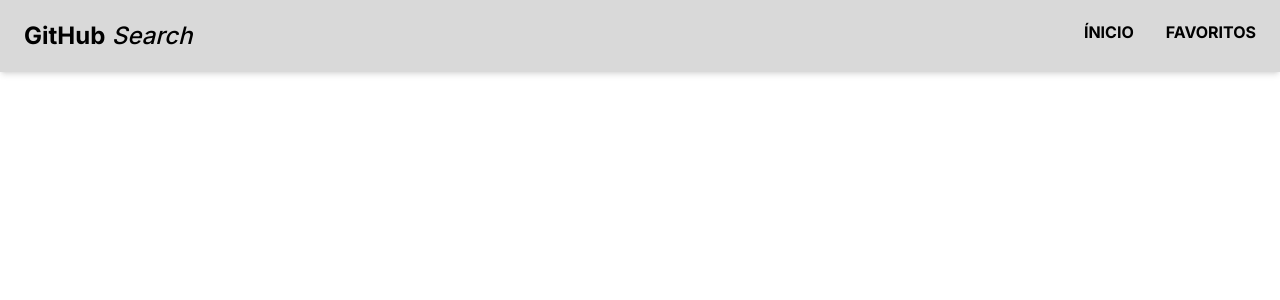
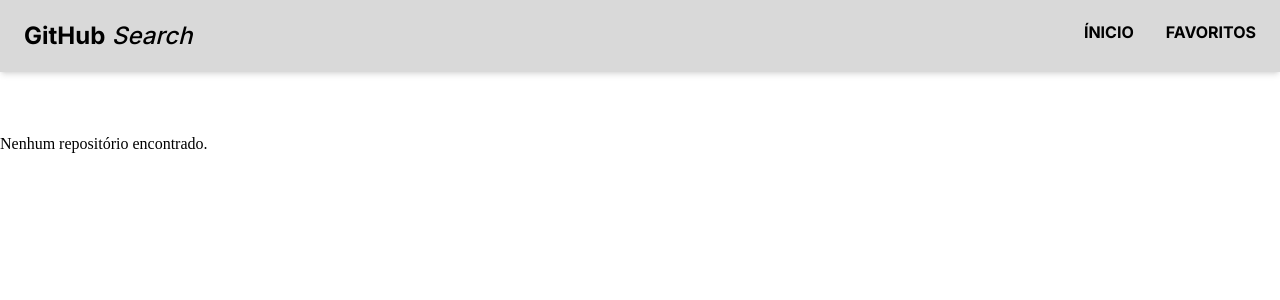
Before and after one commit to hortelaa/github_search, a Vue app: page /repositorios in a window 1280 px wide. Shown: the top 300 px of the page. Built offline with nearby package versions, Linux system fonts and the light colour scheme.

Commit message:
feat : página para mostrar os repositórios criada, e limitada a 4 cards por vez

```diff
--- /dev/null
+++ b/src/components/RepoCard.vue
@@ -0,0 +1,23 @@
+<template>
+    <li>
+        {{ repositorios.name }}
+    </li>
+    <li>
+        {{ repositorios.description }}
+    </li>
+    <li>
+        {{ repositorios.stargazers_count }}
+    </li>
+</template>
+
+
+<script>
+export default {
+    props: {
+        repositorios: {
+            type: Object,
+            required: true,
+        }
+    }
+}
+</script>
--- a/src/components/Search.vue
+++ b/src/components/Search.vue
@@ -25,6 +25,7 @@ export default {
                 if (this.repositorioAtivo) {
                     useMainStore().getRepositorios(data.items)
                     this.$router.push('/repositorios')
+                    console.log(data.items)
                 }
                 else {
                     useMainStore().getUsuarios(data.items)
--- a/src/views/repositorios.vue
+++ b/src/views/repositorios.vue
@@ -1,16 +1,36 @@
 <template>
-    <li v-for="repos in repositorios">
-        {{ repos.name }}
-    </li>
+    <RepoCard v-for="repos in reposVisiveis" :repositorios="repos"></RepoCard>
+    <p v-if="!repositorios.length">Nenhum repositório encontrado.</p>
+    <button v-if="!todosVisiveis" @click="mostrarMais">mostrar mais</button>
 </template>
 
 <script>
+import RepoCard from '@/components/RepoCard.vue';
 import { useMainStore } from '@/store/mainStore';
 
 export default {
+    data() {
+        return {
+            qntdVisivel: 4
+        }
+    },
+    components: {
+        RepoCard
+    },
     computed: {
         repositorios() {
             return useMainStore().repositorios
+        },
+        reposVisiveis() {
+            return this.repositorios.slice(0, this.qntdVisivel)
+        },
+        todosVisiveis() {
+            return this.reposVisiveis.length === this.repositorios.length
+        },
+    },
+    methods: {
+        mostrarMais() {
+            this.qntdVisivel += 4
         }
     }
 }
```
